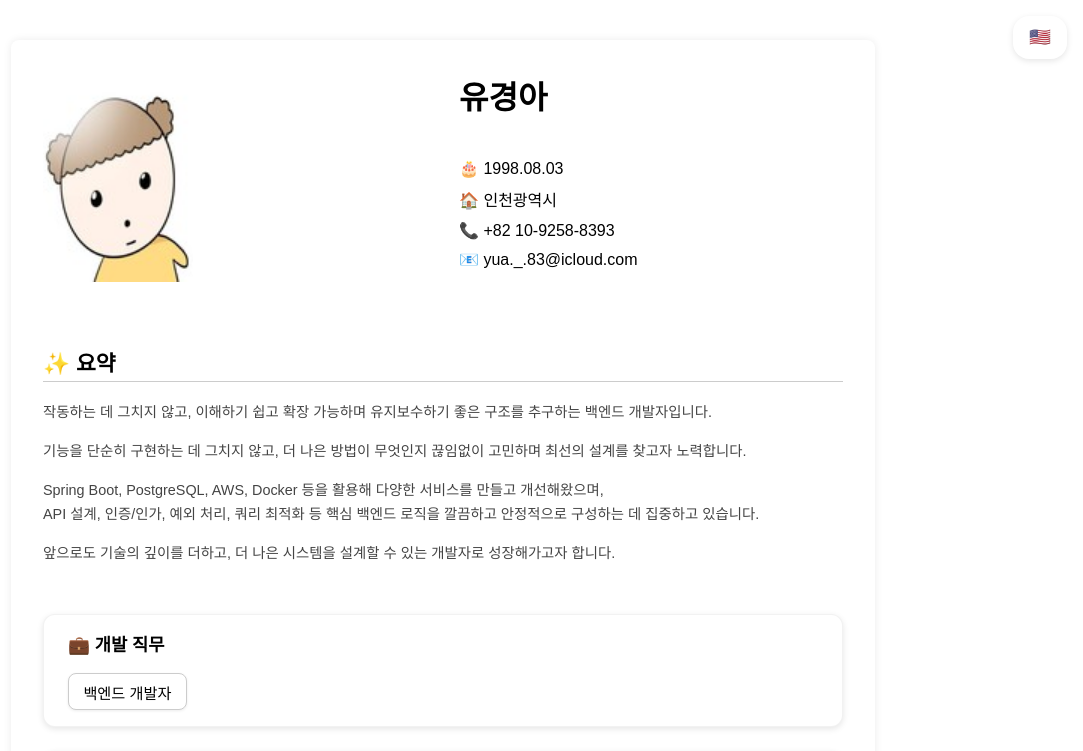
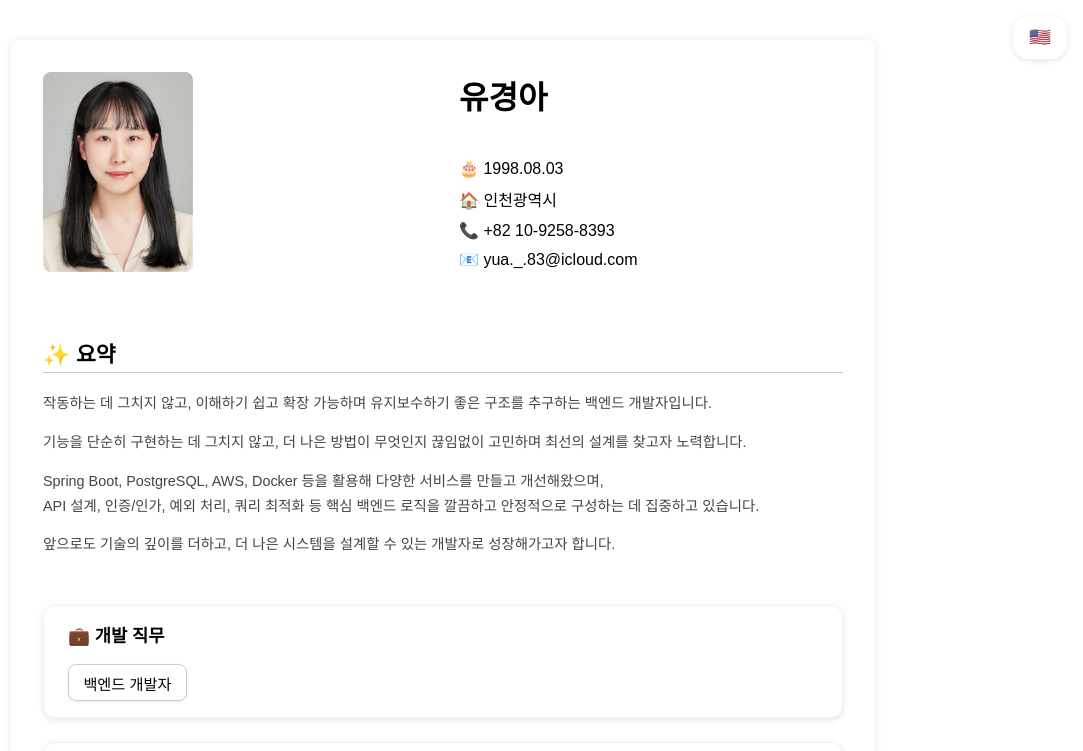
Before and after one commit to YuA83/resume, a React (Create React App) app: page / in a window 1280 px wide. Shown: the top 751 px of the page, without its empty margins (197-1280 px from the left). Built offline with nearby package versions, Linux system fonts and the light colour scheme; a web font is replaced by a local one.

Commit message:
add: profile image

```diff
--- a/src/components/Header.jsx
+++ b/src/components/Header.jsx
@@ -11,7 +11,7 @@ const Header = ({
     // Profile Section
     <div className="header">
       <div className="photo">
-        <img src={`${process.env.PUBLIC_URL}/assets/images/maru.jpg`} alt="프로필 사진"/>
+        <img src={`${process.env.PUBLIC_URL}/assets/images/profile.jpg`} alt="프로필 사진"/>
       </div>
       <div className="personal-info">
         <h1>{isKorean ? nameTitle.ko : nameTitle.en}</h1>
```
Also changed, not shown: public/assets/images/profile.jpg (added).
